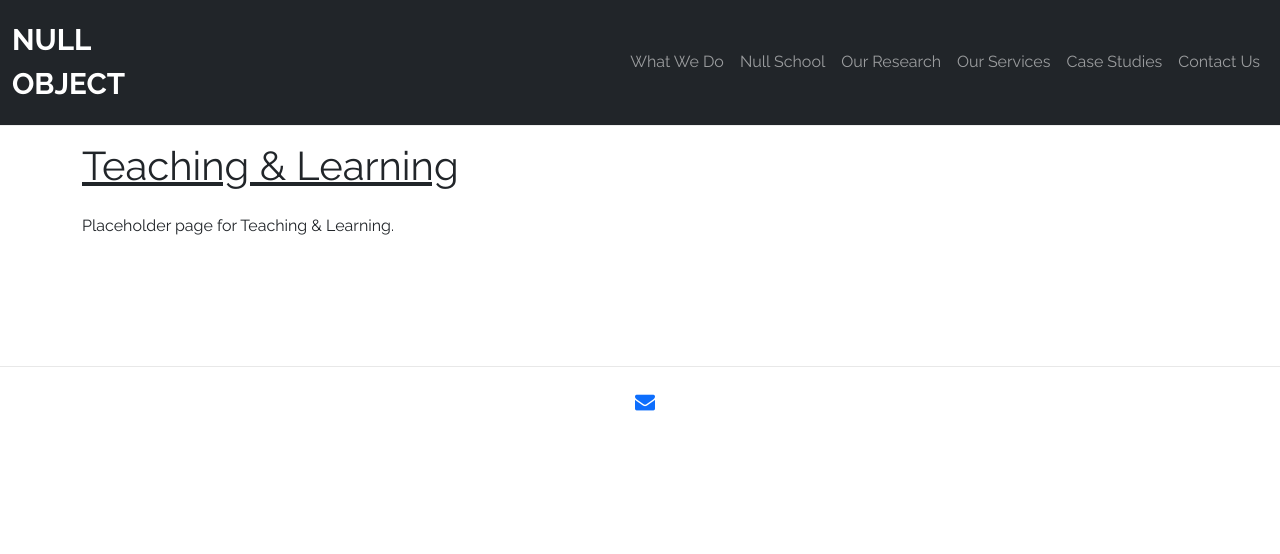
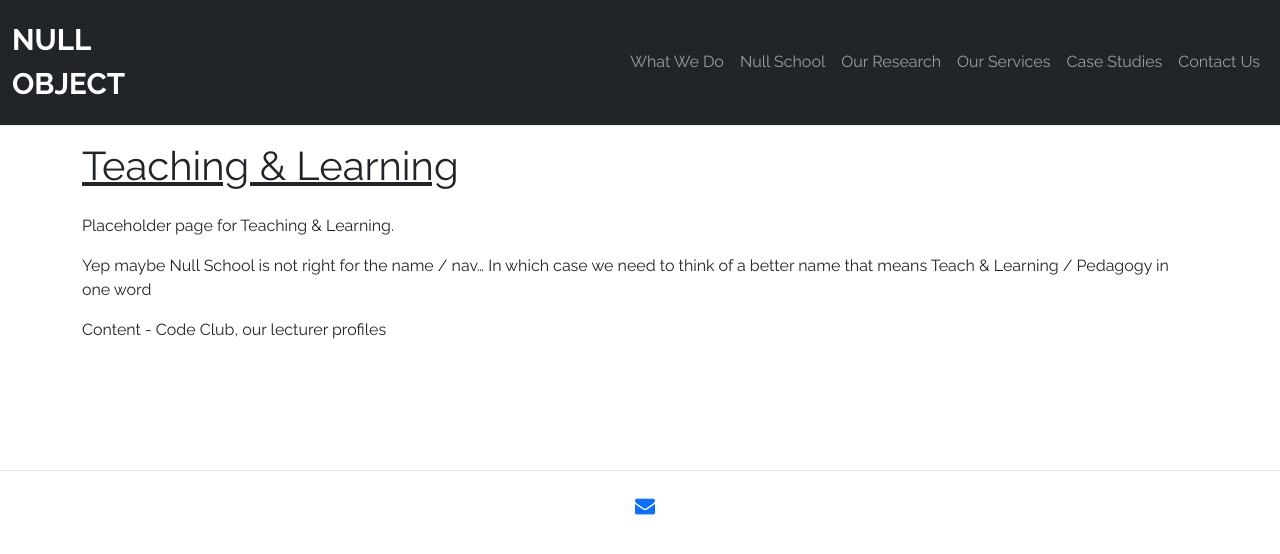
Before and after one commit to null-object-io/null-site, a Jekyll site: the page built from education.markdown, in a window 1280 px wide. Shown: the top 554 px of the page. Built offline with Jekyll 4.4.1, drawn with Linux system fonts in a browser that asks for light colours.

Commit message:
page structure

```diff
--- a/_config.yml
+++ b/_config.yml
@@ -26,10 +26,10 @@
   Google search results) and in your feed.xml site description.
 
 # uncomment for upload
-baseurl: "null-site"
+# baseurl: "null-site"
 
 # comment for upload
-#baseurl: "" # the subpath of your site, e.g. /blog
+baseurl: "" # the subpath of your site, e.g. /blog
 url: "" # the base hostname & protocol for your site, e.g. http://example.com
 twitter_username: jekyllrb
 github_username:  jekyll
--- a/education.markdown
+++ b/education.markdown
@@ -5,3 +5,7 @@
 ---
 
 Placeholder page for Teaching & Learning.
+
+Yep maybe Null School is not right for the name / nav... In which case we need to think of a better name  that means Teach & Learning / Pedagogy in one word
+
+Content - Code Club, our lecturer profiles
--- a/index.markdown
+++ b/index.markdown
@@ -1,6 +1,6 @@
 ---
 # Feel free to add content and custom Front Matter to this file.
 # To modify the layout, see https://jekyllrb.com/docs/themes/#overriding-theme-defaults
-
-layout: home
+title: Welcome
+layout: page
 ---
```
